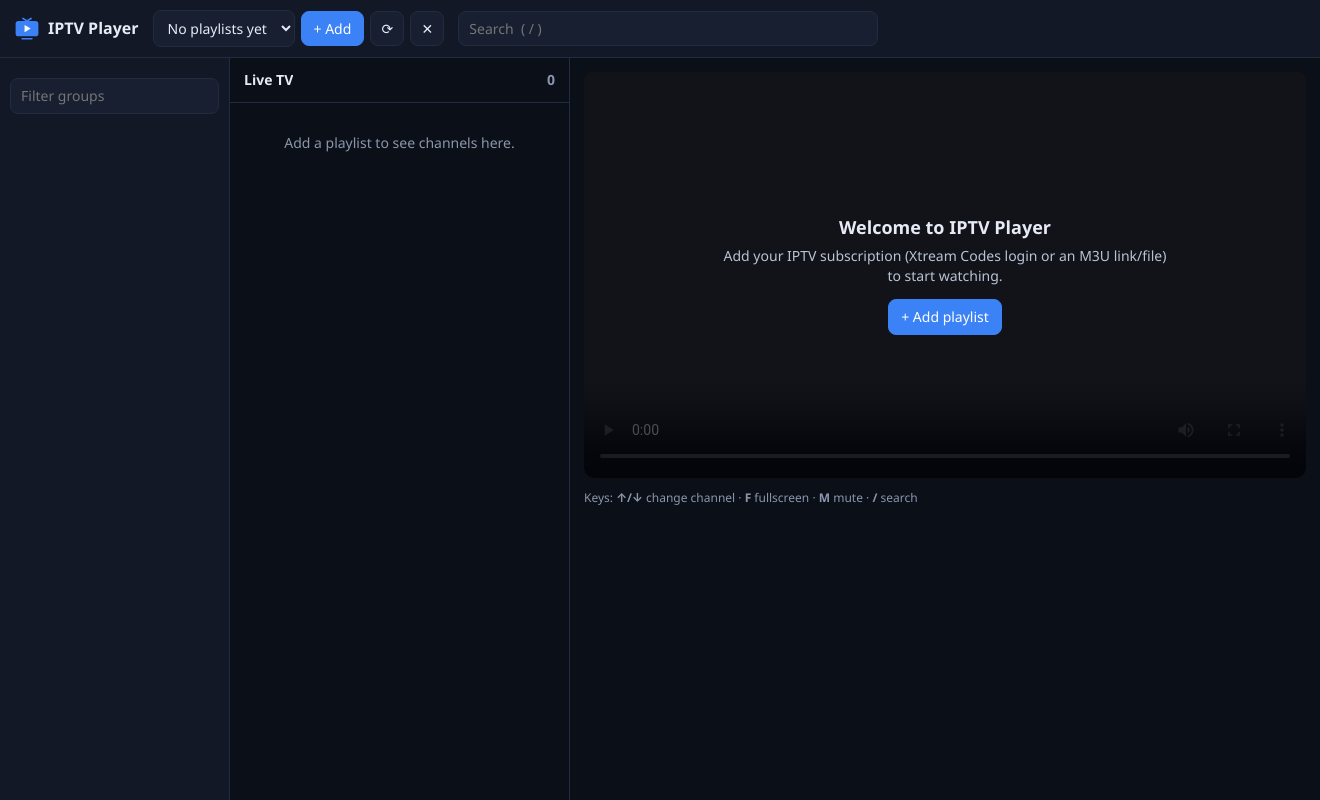
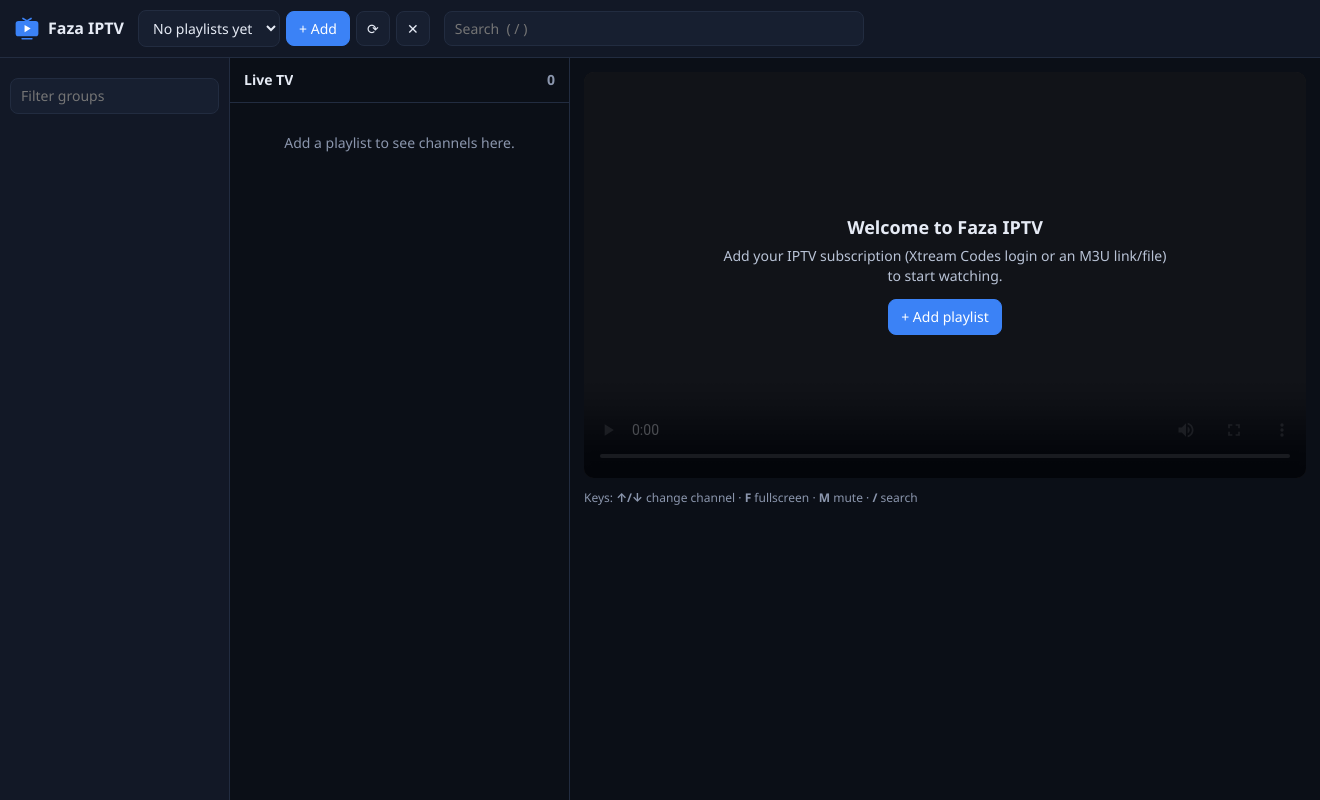
Before and after one commit to Ifazawezk/faza-iptv, an Electron app: page public/index.html in a window 1320 px wide. Drawn offline with Linux system fonts and the light colour scheme.

Commit message:
Rename app to Faza IPTV

```diff
--- a/electron/main.js
+++ b/electron/main.js
@@ -14,7 +14,7 @@ function createWindow() {
     minHeight: 500,
     backgroundColor: '#0b0f17',
     autoHideMenuBar: true,
-    title: 'IPTV Player',
+    title: 'Faza IPTV',
     icon: path.join(__dirname, '..', 'build', 'icon.png'),
     webPreferences: {
       webSecurity: false, // allow cross-origin playlists/streams (this window only loads our own files)
--- a/public/app.js
+++ b/public/app.js
@@ -1,5 +1,5 @@
 'use strict';
-/* IPTV Player - front end. Talks to the local server (server.js) for playlists and streams. */
+/* Faza IPTV - front end. Talks to the local server (server.js) for playlists and streams. */
 
 const $ = (s, r = document) => r.querySelector(s);
 const esc = s => String(s ?? '').replace(/[&<>"']/g, c => ({ '&': '&amp;', '<': '&lt;', '>': '&gt;', '"': '&quot;', "'": '&#39;' }[c]));
@@ -459,7 +459,7 @@ function setOverlayLoading(msg) {
 }
 function showWelcome() {
   overlay.dataset.mode = 'welcome';
-  setOverlay(`<div class="box"><h3>Welcome to IPTV Player</h3>
+  setOverlay(`<div class="box"><h3>Welcome to Faza IPTV</h3>
     <p>Add your IPTV subscription (Xtream Codes login or an M3U link/file) to start watching.</p>
     <button class="primary" id="welcomeAdd">+ Add playlist</button></div>`);
   $('#welcomeAdd').onclick = openAdd;
--- a/public/index.html
+++ b/public/index.html
@@ -7,8 +7,8 @@
   <meta name="mobile-web-app-capable" content="yes">
   <meta name="apple-mobile-web-app-capable" content="yes">
   <meta name="apple-mobile-web-app-status-bar-style" content="black-translucent">
-  <meta name="apple-mobile-web-app-title" content="IPTV Player">
-  <title>IPTV Player</title>
+  <meta name="apple-mobile-web-app-title" content="Faza IPTV">
+  <title>Faza IPTV</title>
   <link rel="icon" href="icon.svg">
   <link rel="apple-touch-icon" href="icon-192.png">
   <link rel="manifest" href="manifest.webmanifest">
@@ -18,7 +18,7 @@
 </head>
 <body>
   <header class="top">
-    <div class="brand"><img src="icon.svg" alt=""> <span>IPTV Player</span></div>
+    <div class="brand"><img src="icon.svg" alt=""> <span>Faza IPTV</span></div>
     <div class="source">
       <select id="sourceSel" title="Your playlists"></select>
       <button id="addBtn" class="primary">+ Add</button>
--- a/server.js
+++ b/server.js
@@ -1,4 +1,4 @@
-// IPTV Player - local server (no npm dependencies, Node 18+)
+// Faza IPTV - local server (no npm dependencies, Node 18+)
 // Serves the web UI and proxies playlists/streams so the browser isn't blocked by CORS.
 const http = require('http');
 const fs = require('fs');
@@ -174,7 +174,7 @@ const server = http.createServer((req, res) => {
 const LAN = process.argv.includes('--lan');
 server.listen(PORT, LAN ? '0.0.0.0' : '127.0.0.1', () => {
   const link = `http://localhost:${PORT}`;
-  console.log(`\n  IPTV Player running at ${link}`);
+  console.log(`\n  Faza IPTV running at ${link}`);
   if (LAN) {
     const ips = Object.values(require('os').networkInterfaces()).flat()
       .filter(i => i && i.family === 'IPv4' && !i.internal).map(i => i.address);
```
Also changed, not shown: package.json (+8 -8 lines), README.md, docs/phone.png, docs/screenshot.png, public/manifest.webmanifest, 7 other files.
